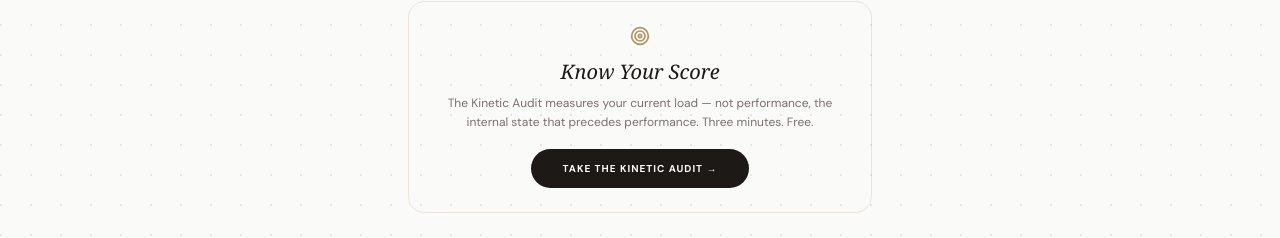
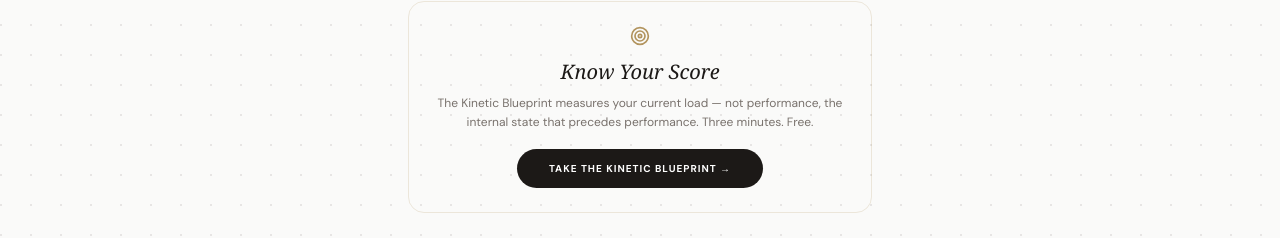
Before and after one commit to alexioda/Sovereign, a website: page public/index.html in a window 1280 px wide. Shown: the part 4026-4264 px from the top of the page. Drawn offline with nearby package versions, Linux system fonts and the light colour scheme.

Commit message:
Update index.html

```diff
--- a/public/index.html
+++ b/public/index.html
@@ -684,10 +684,10 @@
       <div class="bg-[#b2945e]/8 border border-[#b2945e]/20 rounded-2xl p-6 mb-8 text-center">
         <i data-lucide="target" class="w-5 h-5 text-[#b2945e] mx-auto mb-3"></i>
         <h3 class="font-serif text-xl text-stone-900 italic mb-2">Know Your Score</h3>
-        <p class="text-xs text-stone-500 mb-4 leading-relaxed">The Kinetic Audit measures your current load — not performance, the internal state that precedes performance. Three minutes. Free.</p>
+        <p class="text-xs text-stone-500 mb-4 leading-relaxed">The Kinetic Blueprint measures your current load — not performance, the internal state that precedes performance. Three minutes. Free.</p>
         <a href="https://audit.liveadaptiv.com?utm_source=scc&utm_medium=app&utm_campaign=sovereign_command" target="_blank" rel="noopener"
           class="inline-block px-8 py-3 rounded-full bg-stone-900 text-white font-bold text-[10px] uppercase tracking-widest hover:bg-stone-800 transition-colors">
-          Take the Kinetic Audit →
+          Take the Kinetic Blueprint →
         </a>
       </div>
 
```
